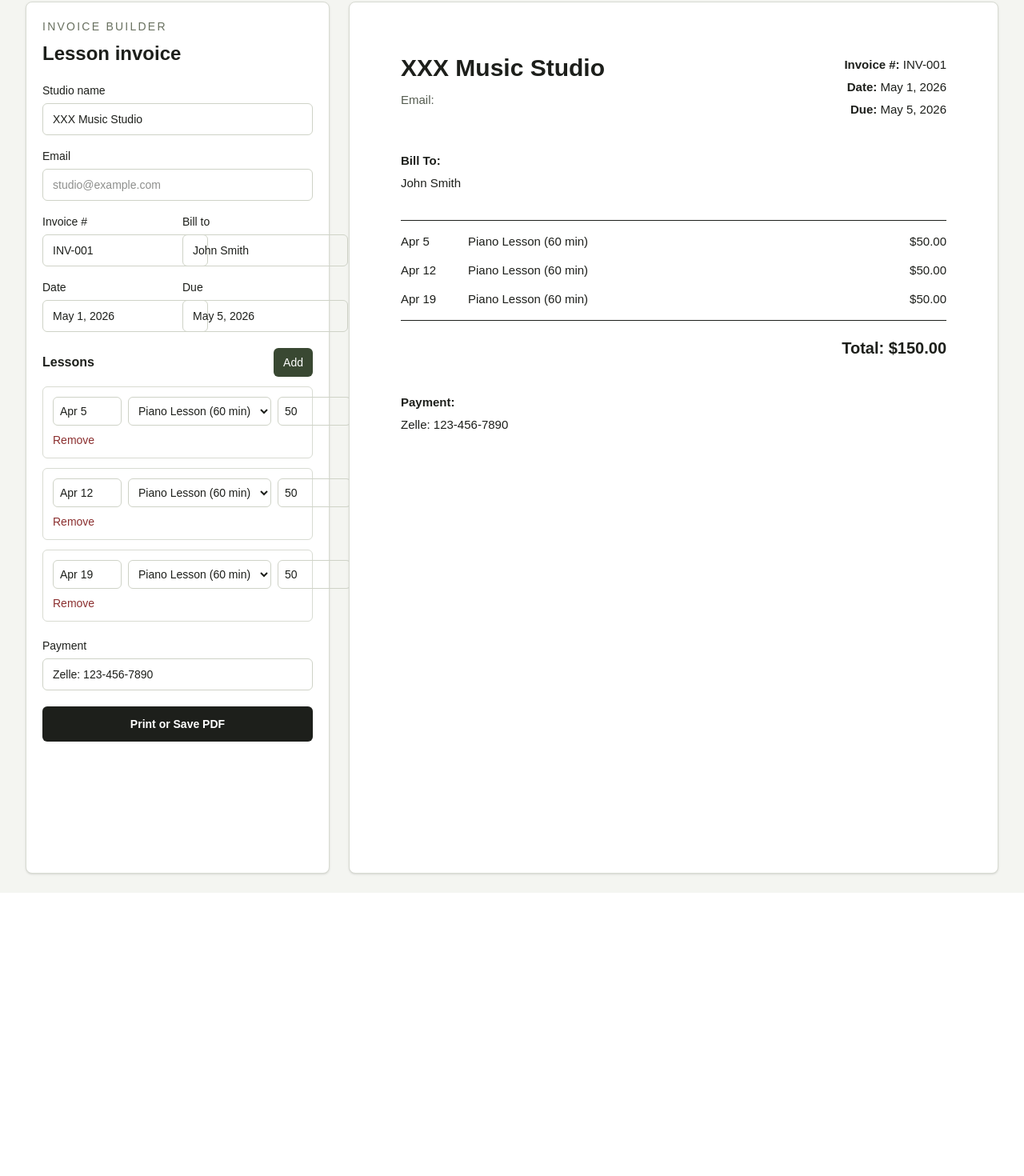
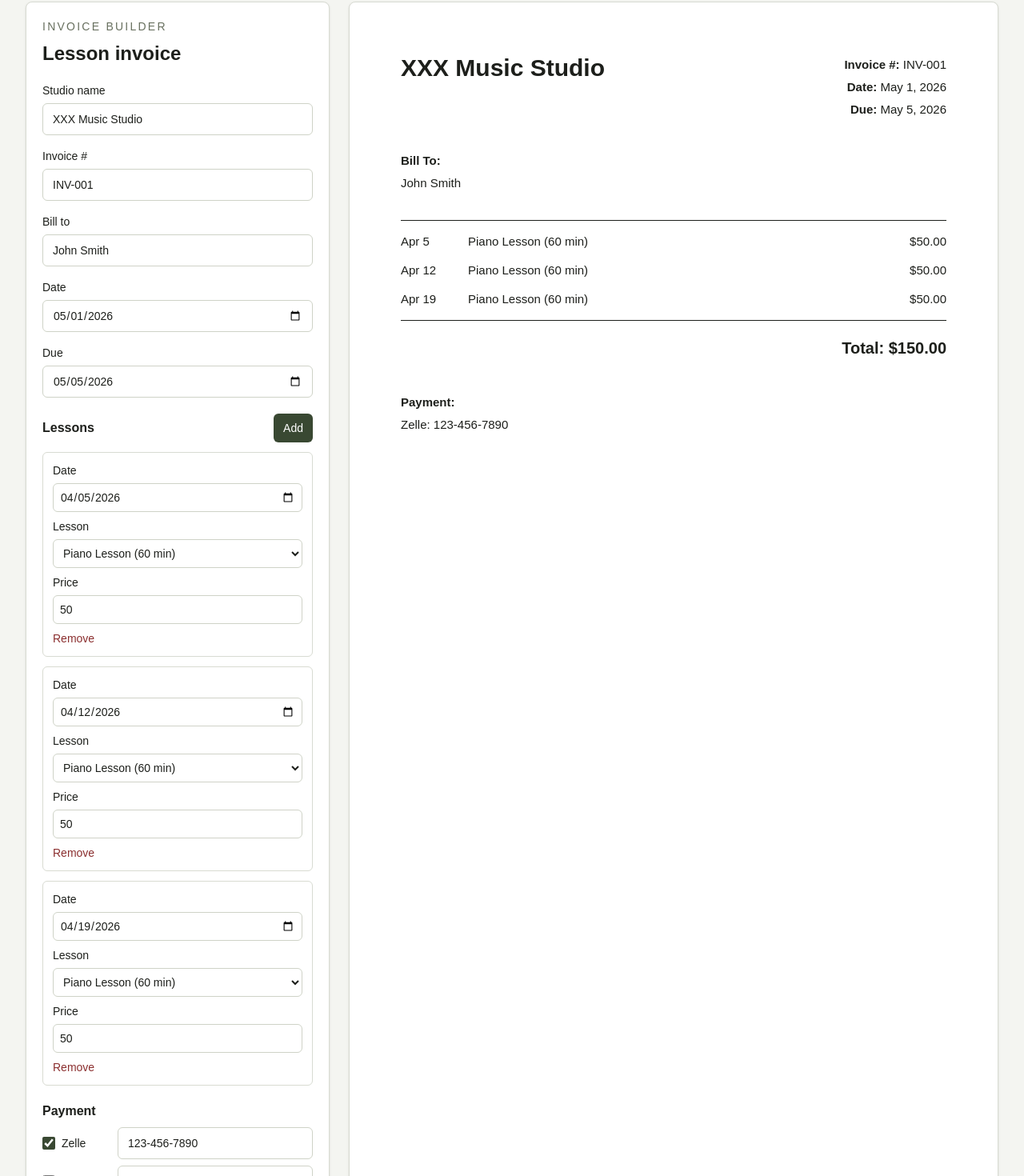
Before and after one commit to YuanG0319tt/invoice-app, a Next.js app: page / in a window 1280 px wide. Shown: the part 22-1492 px from the top of the page at 80% size. Before the commit the page ends 1138 px from the top, so only its background shows below. Built offline with nearby package versions, Linux system fonts and the light colour scheme.

Commit message:
fix: restore invoice page and payment options

```diff
--- a/app/page.tsx
+++ b/app/page.tsx
@@ -9,17 +9,33 @@ type Lesson = {
   price: string;
 };
 
+type PaymentMethod = "Zelle" | "Venmo" | "Cash" | "Check";
+
+type PaymentOption = {
+  enabled: boolean;
+  details: string;
+};
+
 const lessonOptions = [
   "Piano Lesson (60 min)",
   "Piano Lesson (45 min)",
   "Piano Lesson (30 min)",
 ] as const;
 
+const paymentOptions: PaymentMethod[] = ["Zelle", "Venmo", "Cash", "Check"];
+
 const initialLessons: Lesson[] = [
-  { id: 1, date: "Apr 5", description: lessonOptions[0], price: "50" },
-  { id: 2, date: "Apr 12", description: lessonOptions[0], price: "50" },
-  { id: 3, date: "Apr 19", description: lessonOptions[0], price: "50" },
+  { id: 1, date: "2026-04-05", description: lessonOptions[0], price: "50" },
+  { id: 2, date: "2026-04-12", description: lessonOptions[0], price: "50" },
+  { id: 3, date: "2026-04-19", description: lessonOptions[0], price: "50" },
 ];
+
+const initialPayments: Record<PaymentMethod, PaymentOption> = {
+  Zelle: { enabled: true, details: "123-456-7890" },
+  Venmo: { enabled: false, details: "" },
+  Cash: { enabled: false, details: "" },
+  Check: { enabled: false, details: "" },
+};
 
 const currencyFormatter = new Intl.NumberFormat("en-US", {
   style: "currency",
@@ -28,14 +44,24 @@ const currencyFormatter = new Intl.NumberFormat("en-US", {
   maximumFractionDigits: 2,
 });
 
+function formatDate(value: string, options: Intl.DateTimeFormatOptions) {
+  if (!value) {
+    return "";
+  }
+
+  const [year, month, day] = value.split("-").map(Number);
+  const date = new Date(year, month - 1, day);
+
+  return new Intl.DateTimeFormat("en-US", options).format(date);
+}
+
 export default function Home() {
   const [studioName, setStudioName] = useState("XXX Music Studio");
-  const [email, setEmail] = useState("");
   const [invoiceNumber, setInvoiceNumber] = useState("INV-001");
-  const [invoiceDate, setInvoiceDate] = useState("May 1, 2026");
-  const [dueDate, setDueDate] = useState("May 5, 2026");
+  const [invoiceDate, setInvoiceDate] = useState("2026-05-01");
+  const [dueDate, setDueDate] = useState("2026-05-05");
   const [billTo, setBillTo] = useState("John Smith");
-  const [paymentMethod, setPaymentMethod] = useState("Zelle: 123-456-7890");
+  const [payments, setPayments] = useState(initialPayments);
   const [lessons, setLessons] = useState<Lesson[]>(initialLessons);
 
   function parsePrice(price: string) {
@@ -46,6 +72,13 @@ export default function Home() {
     () => lessons.reduce((sum, lesson) => sum + parsePrice(lesson.price), 0),
     [lessons],
   );
+
+  const selectedPayments = paymentOptions
+    .filter((option) => payments[option].enabled)
+    .map((option) => {
+      const details = payments[option].details.trim();
+      return details ? `${option}: ${details}` : option;
+    });
 
   function updateLesson(id: number, field: keyof Lesson, value: string) {
     setLessons((currentLessons) =>
@@ -80,6 +113,20 @@ export default function Home() {
     );
   }
 
+  function updatePayment(
+    method: PaymentMethod,
+    field: keyof PaymentOption,
+    value: boolean | string,
+  ) {
+    setPayments((currentPayments) => ({
+      ...currentPayments,
+      [method]: {
+        ...currentPayments[method],
+        [field]: value,
+      },
+    }));
+  }
+
   return (
     <main className="min-h-screen bg-[#f4f5f1] px-4 py-6 text-[#1d1f1b] sm:px-6 lg:px-8 print:bg-white print:p-0">
       <div className="mx-auto grid max-w-7xl gap-6 lg:grid-cols-[380px_1fr] print:block print:max-w-none">
@@ -102,17 +149,6 @@ export default function Home() {
             </label>
 
             <label className="grid gap-1.5 text-sm font-medium">
-              Email
-              <input
-                value={email}
-                onChange={(event) => setEmail(event.target.value)}
-                placeholder="studio@example.com"
-                className="h-10 rounded-md border border-[#cfd3c7] px-3 font-normal outline-none focus:border-[#53624b]"
-              />
-            </label>
-
-            <div className="grid grid-cols-2 gap-3">
-              <label className="grid gap-1.5 text-sm font-medium">
               Invoice #
               <input
                 value={invoiceNumber}
@@ -129,12 +165,11 @@ export default function Home() {
                 className="h-10 rounded-md border border-[#cfd3c7] px-3 font-normal outline-none focus:border-[#53624b]"
               />
             </label>
-            </div>
 
-            <div className="grid grid-cols-2 gap-3">
             <label className="grid gap-1.5 text-sm font-medium">
               Date
               <input
+                type="date"
                 value={invoiceDate}
                 onChange={(event) => setInvoiceDate(event.target.value)}
                 className="h-10 rounded-md border border-[#cfd3c7] px-3 font-normal outline-none focus:border-[#53624b]"
@@ -144,12 +179,12 @@ export default function Home() {
             <label className="grid gap-1.5 text-sm font-medium">
               Due
               <input
+                type="date"
                 value={dueDate}
                 onChange={(event) => setDueDate(event.target.value)}
                 className="h-10 rounded-md border border-[#cfd3c7] px-3 font-normal outline-none focus:border-[#53624b]"
               />
             </label>
-            </div>
           </div>
 
           <div className="space-y-3">
@@ -170,18 +205,22 @@ export default function Home() {
                   key={lesson.id}
                   className="grid gap-2 rounded-md border border-[#d8dbd2] p-3"
                 >
-                  <div className="grid grid-cols-[86px_1fr_92px] gap-2">
+                  <div className="grid gap-2">
+                    <label className="grid gap-1.5 text-sm font-medium">
+                      Date
                       <input
-                      aria-label="Lesson date"
+                        type="date"
                         value={lesson.date}
                         onChange={(event) =>
                           updateLesson(lesson.id, "date", event.target.value)
                         }
-                      placeholder="Apr 5"
-                      className="h-9 rounded-md border border-[#cfd3c7] px-2 text-sm outline-none focus:border-[#53624b]"
+                        className="h-9 rounded-md border border-[#cfd3c7] px-2 font-normal outline-none focus:border-[#53624b]"
                       />
+                    </label>
+
+                    <label className="grid gap-1.5 text-sm font-medium">
+                      Lesson
                       <select
-                      aria-label="Lesson description"
                         value={lesson.description}
                         onChange={(event) =>
                           updateLesson(
@@ -190,7 +229,7 @@ export default function Home() {
                             event.target.value,
                           )
                         }
-                      className="h-9 rounded-md border border-[#cfd3c7] bg-white px-2 text-sm outline-none focus:border-[#53624b]"
+                        className="h-9 rounded-md border border-[#cfd3c7] bg-white px-2 font-normal outline-none focus:border-[#53624b]"
                       >
                         {lessonOptions.map((option) => (
                           <option key={option} value={option}>
@@ -198,8 +237,11 @@ export default function Home() {
                           </option>
                         ))}
                       </select>
+                    </label>
+
+                    <label className="grid gap-1.5 text-sm font-medium">
+                      Price
                       <input
-                      aria-label="Lesson price"
                         type="number"
                         step="0.01"
                         inputMode="decimal"
@@ -207,8 +249,9 @@ export default function Home() {
                         onChange={(event) =>
                           updateLesson(lesson.id, "price", event.target.value)
                         }
-                      className="h-9 rounded-md border border-[#cfd3c7] px-2 text-sm outline-none focus:border-[#53624b]"
+                        className="h-9 rounded-md border border-[#cfd3c7] px-2 font-normal outline-none focus:border-[#53624b]"
                       />
+                    </label>
                   </div>
                   <button
                     type="button"
@@ -222,14 +265,39 @@ export default function Home() {
             </div>
           </div>
 
-          <label className="grid gap-1.5 text-sm font-medium">
-            Payment
+          <div className="grid gap-2">
+            <h2 className="text-base font-semibold">Payment</h2>
+            {paymentOptions.map((option) => (
+              <div key={option} className="grid grid-cols-[86px_1fr] gap-2">
+                <label className="flex h-10 items-center gap-2 text-sm font-medium">
                   <input
-              value={paymentMethod}
-              onChange={(event) => setPaymentMethod(event.target.value)}
-              className="h-10 rounded-md border border-[#cfd3c7] px-3 font-normal outline-none focus:border-[#53624b]"
+                    type="checkbox"
+                    checked={payments[option].enabled}
+                    onChange={(event) =>
+                      updatePayment(option, "enabled", event.target.checked)
+                    }
+                    className="size-4 accent-[#394832]"
                   />
+                  {option}
                 </label>
+                <input
+                  aria-label={`${option} payment information`}
+                  value={payments[option].details}
+                  onChange={(event) =>
+                    updatePayment(option, "details", event.target.value)
+                  }
+                  placeholder={
+                    option === "Check"
+                      ? "Payable to..."
+                      : option === "Cash"
+                        ? "Cash payment note"
+                        : "Account, phone, or username"
+                  }
+                  className="h-10 rounded-md border border-[#cfd3c7] px-3 text-sm outline-none focus:border-[#53624b]"
+                />
+              </div>
+            ))}
+          </div>
 
           <button
             type="button"
@@ -247,7 +315,6 @@ export default function Home() {
                 <h2 className="text-3xl font-semibold tracking-normal">
                   {studioName}
                 </h2>
-                <p className="mt-2 text-[#555c50]">Email: {email}</p>
               </div>
 
               <div className="min-w-48 text-left sm:text-right">
@@ -256,10 +323,20 @@ export default function Home() {
                   {invoiceNumber}
                 </p>
                 <p>
-                  <span className="font-semibold">Date:</span> {invoiceDate}
+                  <span className="font-semibold">Date:</span>{" "}
+                  {formatDate(invoiceDate, {
+                    month: "long",
+                    day: "numeric",
+                    year: "numeric",
+                  })}
                 </p>
                 <p>
-                  <span className="font-semibold">Due:</span> {dueDate}
+                  <span className="font-semibold">Due:</span>{" "}
+                  {formatDate(dueDate, {
+                    month: "long",
+                    day: "numeric",
+                    year: "numeric",
+                  })}
                 </p>
               </div>
             </header>
@@ -276,7 +353,12 @@ export default function Home() {
                     key={lesson.id}
                     className="grid grid-cols-[72px_1fr_auto] gap-3"
                   >
-                    <p>{lesson.date}</p>
+                    <p>
+                      {formatDate(lesson.date, {
+                        month: "short",
+                        day: "numeric",
+                      })}
+                    </p>
                     <p>{lesson.description}</p>
                     <p className="text-right">
                       {currencyFormatter.format(parsePrice(lesson.price))}
@@ -294,7 +376,15 @@ export default function Home() {
 
             <section className="mt-10">
               <p className="font-semibold">Payment:</p>
-              <p>{paymentMethod}</p>
+              {selectedPayments.length > 0 ? (
+                <div>
+                  {selectedPayments.map((payment) => (
+                    <p key={payment}>{payment}</p>
+                  ))}
+                </div>
+              ) : (
+                <p>No payment option selected</p>
+              )}
             </section>
 
           </article>
```
Lines whose indentation alone changed are shown as unchanged.
